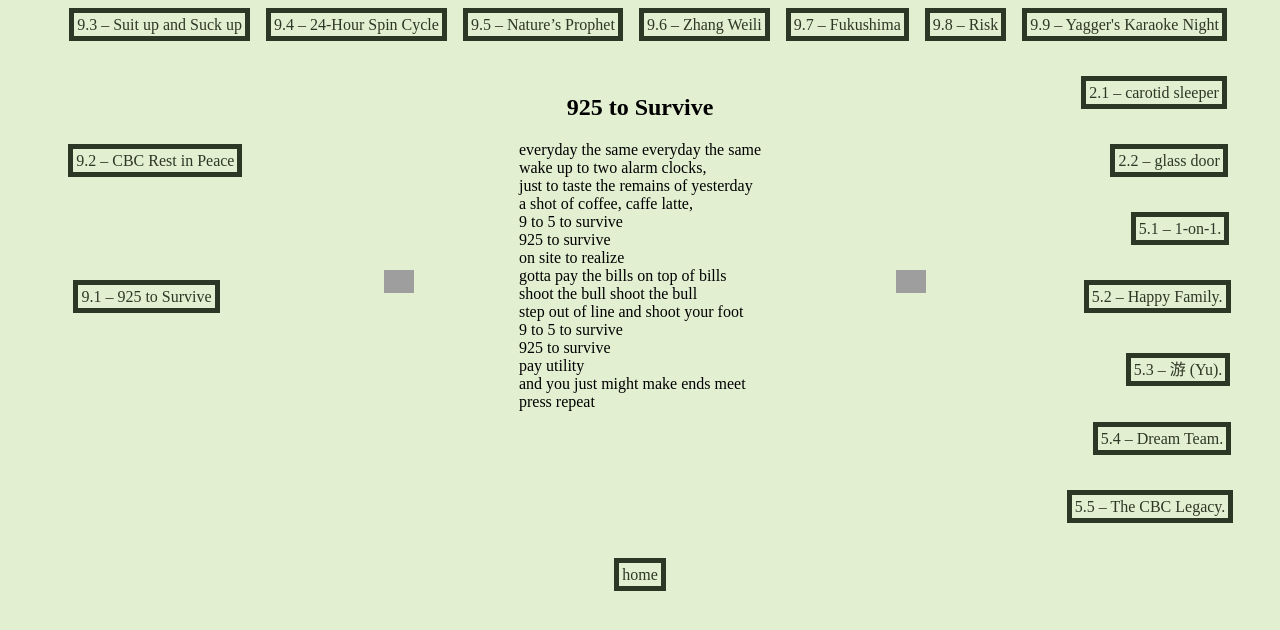
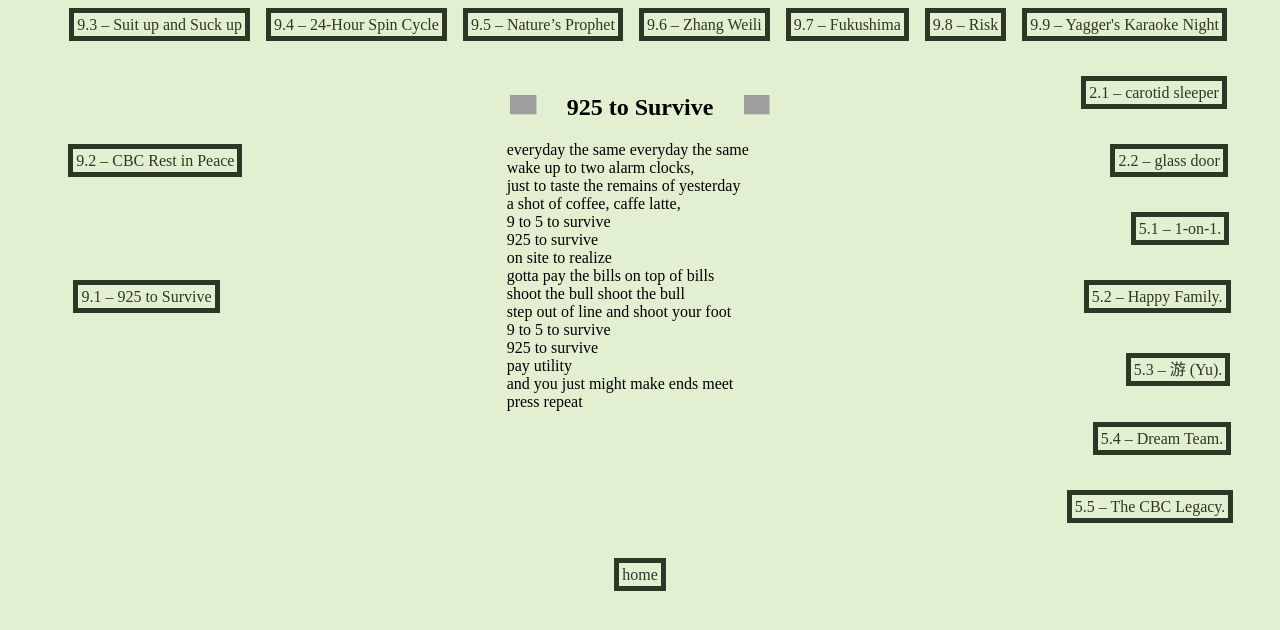
Before and after one commit to Project-925/project-925.github.io, a Jekyll site: the page 9.1.html, which Jekyll copies as it is, in a window 1280 px wide. Shown: the top 630 px of the page. Built offline with Jekyll 4.4.1, drawn with Linux system fonts in a browser that asks for light colours; grey boxes are pictures that could not be loaded.

Commit message:
Update 9.1.html

```diff
--- a/9.1.html
+++ b/9.1.html
@@ -5,8 +5,6 @@
 <meta name="viewport" content="width=device-width, initial-scale=1">
 #myImg {
 
-
-  transition: 1s;
 }
 
 #myImg:hover {opacity: 0.1;}
@@ -14,7 +12,7 @@
 #myImg1 {
 
 
-  transition: 1s;
+
 }
 
 #myImg1:hover {opacity: 0.1;}
@@ -230,11 +228,10 @@
 
 
 
-                 <div class="absolute"> <img id="myImg" src="https://user-images.githubusercontent.com/52555584/90973571-11261a00-e4d8-11ea-8bf0-5de16873ee5c.jpg"  style="height: 10%; width:10%;max-width:300px"> </div>
 
 
 
- <div class="absolute2"> <img id="myImg1" src="https://user-images.githubusercontent.com/52555584/91362168-c5f95900-e7ae-11ea-9b93-4aec927887e4.jpg"  style="height: 10%; width:10%;max-width:300px"> </div>
+
 
 
 
@@ -247,7 +244,7 @@
 
 
             <div class="fixed">
-            <p><center> <h1 >925 to Survive</h1>    </center>
+            <p><center> <h1 >                   <img id="myImg" src="https://user-images.githubusercontent.com/52555584/90973571-11261a00-e4d8-11ea-8bf0-5de16873ee5c.jpg"  style="height: 5%; width:10%;max-width:30px"> &nbsp; &nbsp;  925 to Survive  &nbsp; &nbsp;  <img id="myImg1" src="https://user-images.githubusercontent.com/52555584/91362168-c5f95900-e7ae-11ea-9b93-4aec927887e4.jpg"  style="height: 5%; width:10%;max-width:30px">  </h1>    </center>
 
 
 		    everyday the same everyday the same
@@ -345,6 +342,5 @@
 
 
 
-
 		</body>
 	</html>
```
